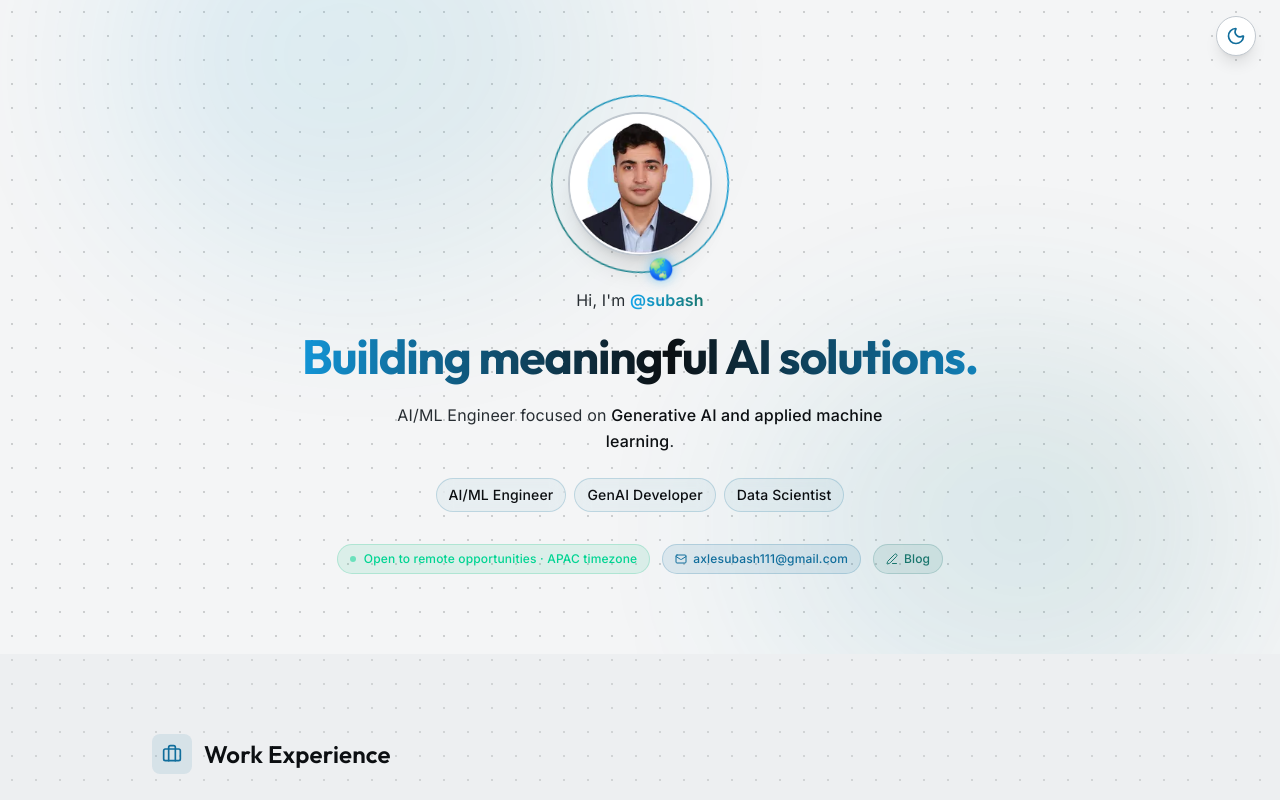
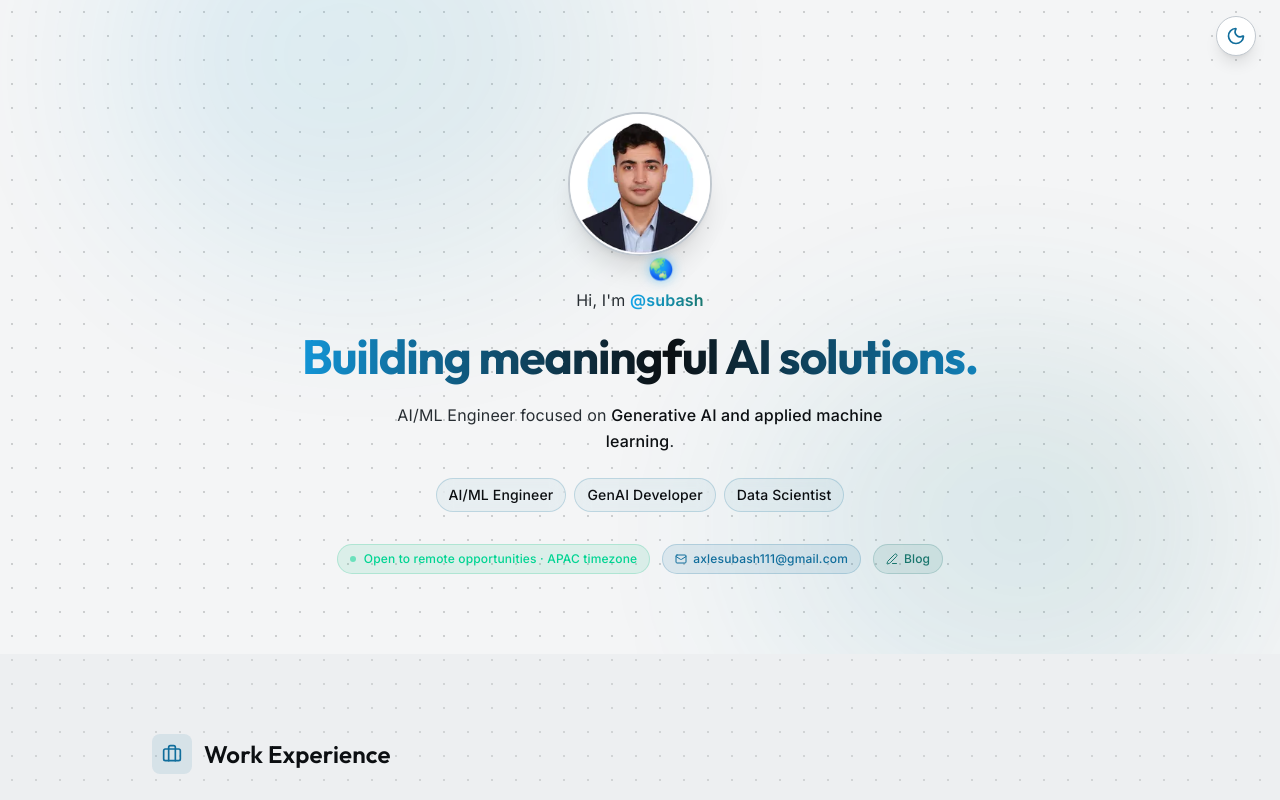
Before and after one commit to notsubash/my-cv, a React (Vite) app: page / in a window 1280 px wide. Shown: the top 800 px of the page. Built offline with nearby package versions, Linux system fonts and the light colour scheme.

Commit message:
refactor: remove unused SVG elements from App component
- Eliminated the orbital ring SVG from the App component to streamline the code and improve maintainability.
- Adjusted related styles and structure to ensure consistent visual representation without the removed elements.

```diff
--- a/src/App.tsx
+++ b/src/App.tsx
@@ -359,36 +359,6 @@ function App() {
               className="relative mb-8"
             >
               <div className="relative w-32 h-32 md:w-36 md:h-36">
-                {/* Orbital ring — pushed out from the photo like a planetary orbit */}
-                <svg
-                  className="absolute inset-[-24px] w-[calc(100%+48px)] h-[calc(100%+48px)]"
-                  viewBox="0 0 200 200"
-                  style={{ animation: 'hero-ring-rotate 25s linear infinite' }}
-                >
-                  <defs>
-                    <linearGradient id="hero-ring-grad" x1="0%" y1="0%" x2="100%" y2="100%">
-                      <stop offset="0%" stopColor="hsl(var(--gradient-from))" />
-                      <stop offset="100%" stopColor="hsl(var(--accent))" />
-                    </linearGradient>
-                  </defs>
-                  <circle
-                    cx="100" cy="100" r="92"
-                    fill="none"
-                    stroke="url(#hero-ring-grad)"
-                    strokeWidth="1.5"
-                    strokeDasharray="578"
-                    strokeLinecap="round"
-                    style={{ animation: 'hero-ring-draw 2s ease-out forwards' }}
-                  />
-                  <circle
-                    cx="100" cy="100" r="92"
-                    fill="none"
-                    stroke="url(#hero-ring-grad)"
-                    strokeWidth="0.8"
-                    strokeDasharray="6 14"
-                    opacity="0.3"
-                  />
-                </svg>
                 {/* Orbiting globe — container rotates, globe counter-rotates to stay upright */}
                 <div
                   className="absolute inset-[-24px] w-[calc(100%+48px)] h-[calc(100%+48px)] pointer-events-none"
```
